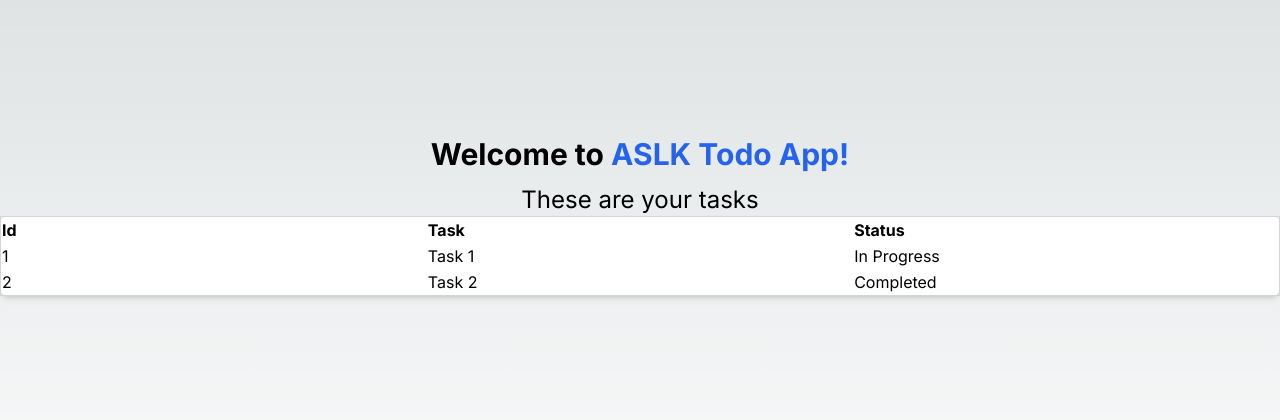
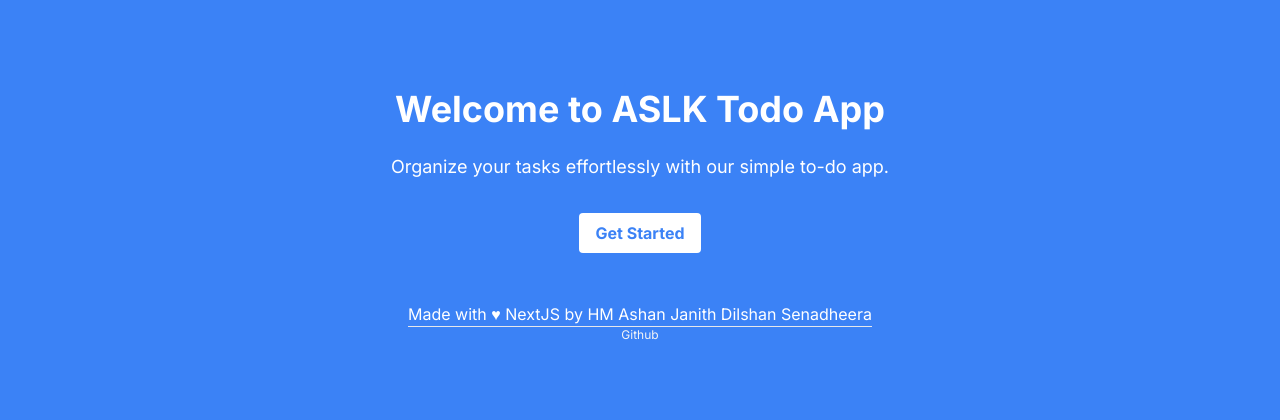
Before and after one commit to AshanSenadheera/todo, a Next.js app: page / in a window 1280 px wide. Shown: the part 184-604 px from the top of the page. Built offline with nearby package versions, Linux system fonts and the light colour scheme.

Commit message:
Add files via upload

```diff
--- /dev/null
+++ b/src/app/components/TodoForm.tsx
@@ -0,0 +1,36 @@
+// /src/app/components/TodoForm.tsx
+import React, { useState } from 'react';
+
+const TodoForm = ({ addTask }) => {
+  const [title, setTitle] = useState('');
+
+  const handleSubmit = (e) => {
+    e.preventDefault();
+    if (title.trim() !== '') {
+      addTask({ title, status: 'In Progress' });
+      setTitle('');
+    }
+  };
+
+  return (
+    <div className="form">
+      <form onSubmit={handleSubmit} className="mt-4">
+        <input
+          type="text"
+          placeholder="Enter a new task"
+          className="px-2 py-1 border rounded-lg"
+          value={title}
+          onChange={(e) => setTitle(e.target.value)}
+        />
+        <button
+          type="submit"
+          className="ml-2 bg-blue-500 hover:bg-blue-700 text-white font-bold py-2 px-4 rounded"
+        >
+          Add Task
+        </button>
+      </form>
+    </div>
+  );
+};
+
+export default TodoForm;
--- a/src/app/globals.css
+++ b/src/app/globals.css
@@ -1,27 +1,3 @@
 @tailwind base;
 @tailwind components;
 @tailwind utilities;
-
-:root {
-  --foreground-rgb: 0, 0, 0;
-  --background-start-rgb: 214, 219, 220;
-  --background-end-rgb: 255, 255, 255;
-}
-
-@media (prefers-color-scheme: dark) {
-  :root {
-    --foreground-rgb: 255, 255, 255;
-    --background-start-rgb: 0, 0, 0;
-    --background-end-rgb: 0, 0, 0;
-  }
-}
-
-body {
-  color: rgb(var(--foreground-rgb));
-  background: linear-gradient(
-      to bottom,
-      transparent,
-      rgb(var(--background-end-rgb))
-    )
-    rgb(var(--background-start-rgb));
-}
--- a/src/app/layout.tsx
+++ b/src/app/layout.tsx
@@ -5,8 +5,8 @@ import { Inter } from 'next/font/google'
 const inter = Inter({ subsets: ['latin'] })
 
 export const metadata: Metadata = {
-  title: 'Create Next App',
-  description: 'Generated by create next app',
+  title: 'ASLK Todo App',
+  description: 'Made by Ashan S',
 }
 
 export default function RootLayout({
--- a/src/app/page.tsx
+++ b/src/app/page.tsx
@@ -1,45 +1,120 @@
-import Image from 'next/image'
+// /src/app/page.tsx
+"use client";
+import React, { useState } from 'react';
+import TodoForm from './components/TodoForm';
+import LandingPage from './pages/LandingPage';
 
-export default function Home () {
+export default function Home() {
+  const [darkMode, setDarkMode] = useState(false);
+  const [tasks, setTasks] = useState([]);
+  const [showLandingPage, setShowLandingPage] = useState(true);
+
+  const toggleDarkMode = () => {
+    setDarkMode(!darkMode);
+  };
+
+  const addTask = (newTask) => {
+    setTasks([...tasks, { ...newTask, id: tasks.length + 1 }]);
+  };
+
+  const editTask = (taskId, updatedTitle) => {
+    const updatedTasks = tasks.map((task) =>
+      task.id === taskId ? { ...task, title: updatedTitle } : task
+    );
+    setTasks(updatedTasks);
+  };
+
+  const deleteTask = (taskId) => {
+    const updatedTasks = tasks.filter((task) => task.id !== taskId);
+    setTasks(updatedTasks);
+  };
+
+  const toggleComplete = (taskId) => {
+    const updatedTasks = tasks.map((task) =>
+      task.id === taskId
+        ? { ...task, status: task.status === 'In Progress' ? 'Completed' : 'In Progress' }
+        : task
+    );
+    setTasks(updatedTasks);
+  };
+
+  const handleGetStartedClick = () => {
+    setShowLandingPage(false);
+  };
+
   return (
-
-    <main>
-      <div className='flex flex-col items-center justify-center w-full h-screen'>
-        <h1 className='text-3xl font-bold'>
+    <div className={`flex flex-col items-center justify-center w-full h-screen ${darkMode ? 'bg-gray-800 text-white' : 'bg-white text-black'}`}>
+      {showLandingPage ? (
+        <LandingPage onGetStartedClick={handleGetStartedClick} />
+      ) : (
+        <>
+          <h1 className="text-3xl font-bold">
             Welcome to{' '}
-          <a className='text-blue-600' href='/'>
+            <a className={`text-blue-600 ${darkMode ? 'hover:text-blue-400' : 'hover:text-blue-800'}`} href="/">
               ASLK Todo App!
             </a>
           </h1>
-        <p className='mt-3 text-2xl'>
-          These are your tasks{' '}</p>
-        <table className='table-fixed w-full text-left border-collapse border border-gray-300 rounded-lg shadow-md bg-white dark:bg-gray-800 dark:border-gray-700'>
+          <p className="mt-3 text-2xl">These are your tasks</p>
+          <br />
+          <button
+            onClick={toggleDarkMode}
+            className={`${
+              darkMode
+                ? 'bg-gray-800 hover:bg-gray-700'
+                : 'bg-blue-500 hover:bg-blue-700'
+            } text-white font-bold py-2 px-4 rounded`}
+          >
+            {darkMode ? 'Light Mode' : 'Dark Mode'}
+          </button>
+          <br />
+          <TodoForm addTask={addTask} />
+          <table className={`table-fixed w-full text-left border-collapse border ${darkMode ? 'border-gray-700' : 'border-gray-300'} rounded-lg shadow-md ${darkMode ? 'bg-gray-800' : 'bg-white'}`}>
             <thead>
               <tr>
-              <th>Id</th>
-              <th>Task</th>
-              <th>Status</th>
+                <th className="px-4 py-2">Id</th>
+                <th className="px-4 py-2">Task</th>
+                <th className="px-4 py-2">Status</th>
+                <th className="px-4 py-2">Actions</th>
               </tr>
             </thead>
             <tbody>
-            <tr>
-              <td>1</td>
-              <td>Task 1</td>
-              <td>
-                In Progress
+              {tasks.map((task) => (
+                <tr key={task.id}>
+                  <td className="px-4 py-2">{task.id}</td>
+                  <td className="px-4 py-2">{task.title}</td>
+                  <td className="px-4 py-2">{task.status}</td>
+                  <td className="px-4 py-2">
+                    <button
+                      onClick={() => editTask(task.id, prompt('Edit task:', task.title))}
+                      className={`${
+                        darkMode ? 'bg-blue-800 hover:bg-blue-700' : 'bg-blue-500 hover:bg-blue-700'
+                      } text-white font-bold py-1 px-2 rounded mx-1`}
+                    >
+                      Edit
+                    </button>
+                    <button
+                      onClick={() => deleteTask(task.id)}
+                      className={`${
+                        darkMode ? 'bg-red-800 hover:bg-red-700' : 'bg-red-500 hover:bg-red-700'
+                      } text-white font-bold py-1 px-2 rounded mx-1`}
+                    >
+                      Delete
+                    </button>
+                    <button
+                      onClick={() => toggleComplete(task.id)}
+                      className={`${
+                        darkMode ? 'bg-green-800 hover:bg-green-700' : 'bg-green-500 hover:bg-green-700'
+                      } text-white font-bold py-1 px-2 rounded mx-1`}
+                    >
+                      {task.status === 'In Progress' ? 'Mark Complete' : 'Mark In Progress'}
+                    </button>
                   </td>
                 </tr>
-            <tr>
-              <td>2</td>
-              <td>Task 2</td>
-              <td>
-                Completed
-              </td>
-            </tr>
+              ))}
             </tbody>
           </table>
+        </>
+      )}
     </div>
-  </main>
-
-  )
+  );
 }
--- /dev/null
+++ b/src/app/pages/LandingPage.tsx
@@ -0,0 +1,32 @@
+// /src/app/components/LandingPage.tsx
+import Link from 'next/link';
+import React from 'react';
+
+const LandingPage = ({ onGetStartedClick }) => {
+  return (
+    <div className="flex flex-col items-center justify-center w-full h-screen bg-blue-500 text-white">
+      <h1 className="text-4xl font-bold mb-6">Welcome to ASLK Todo App</h1>
+      <p className="text-lg mb-8">Organize your tasks effortlessly with our simple to-do app.</p>
+      <button
+        onClick={onGetStartedClick}
+        className="bg-white text-blue-500 font-bold py-2 px-4 rounded hover:bg-blue-700 hover:text-white"
+      >
+        Get Started
+      </button>
+      <br />
+      <br />
+      <hr />
+      <footer>
+        <p>
+          Made with ♥ <Link href={"http://nextjs.org"}target='_blank'>NextJS</Link> by <a href="https://ashansenadheera.lk" target='_blank'>HM Ashan Janith Dilshan Senadheera</a>
+        </p>
+        <hr />
+        <p className='text-center text-gray-100 text-xs'>
+          <a href="https://github.com/ashansenadheera/todo" target='_blank'>Github</a>
+        </p>
+      </footer>
+    </div>
+  );
+};
+
+export default LandingPage;
```
Lines whose indentation alone changed are shown as unchanged.
